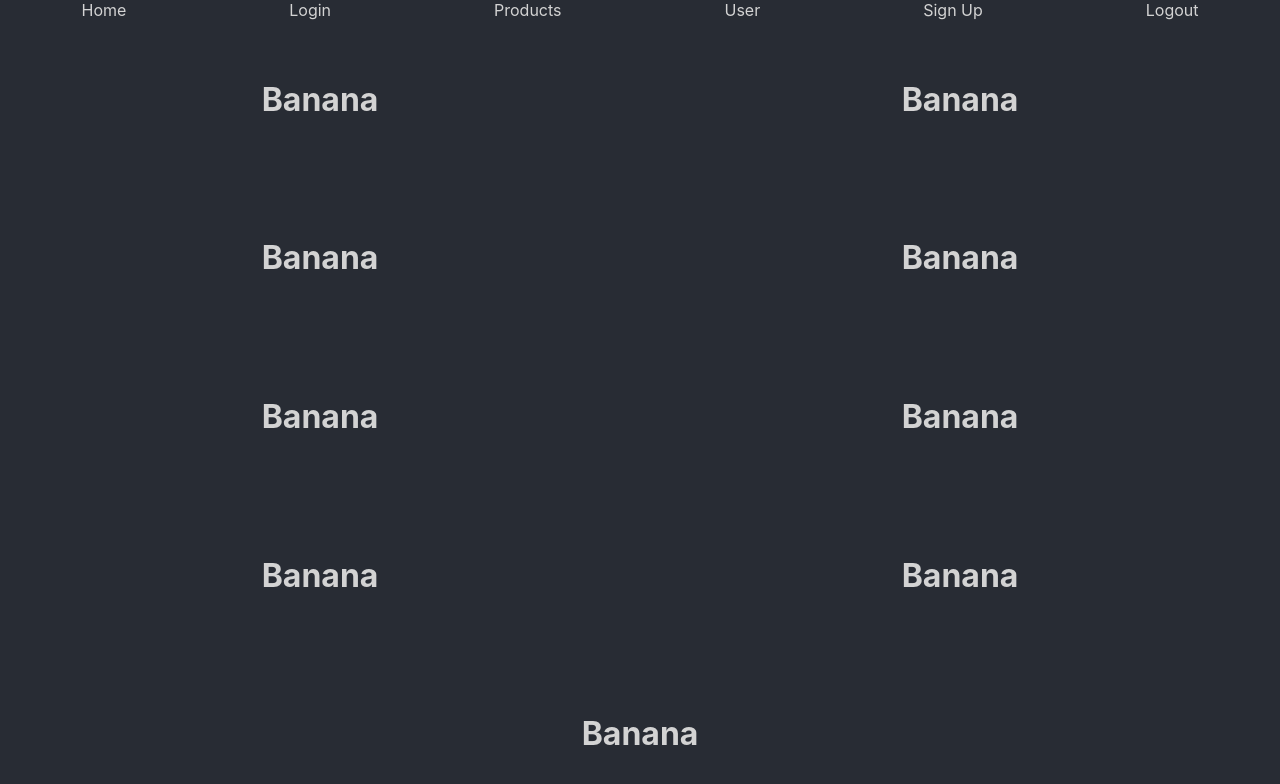
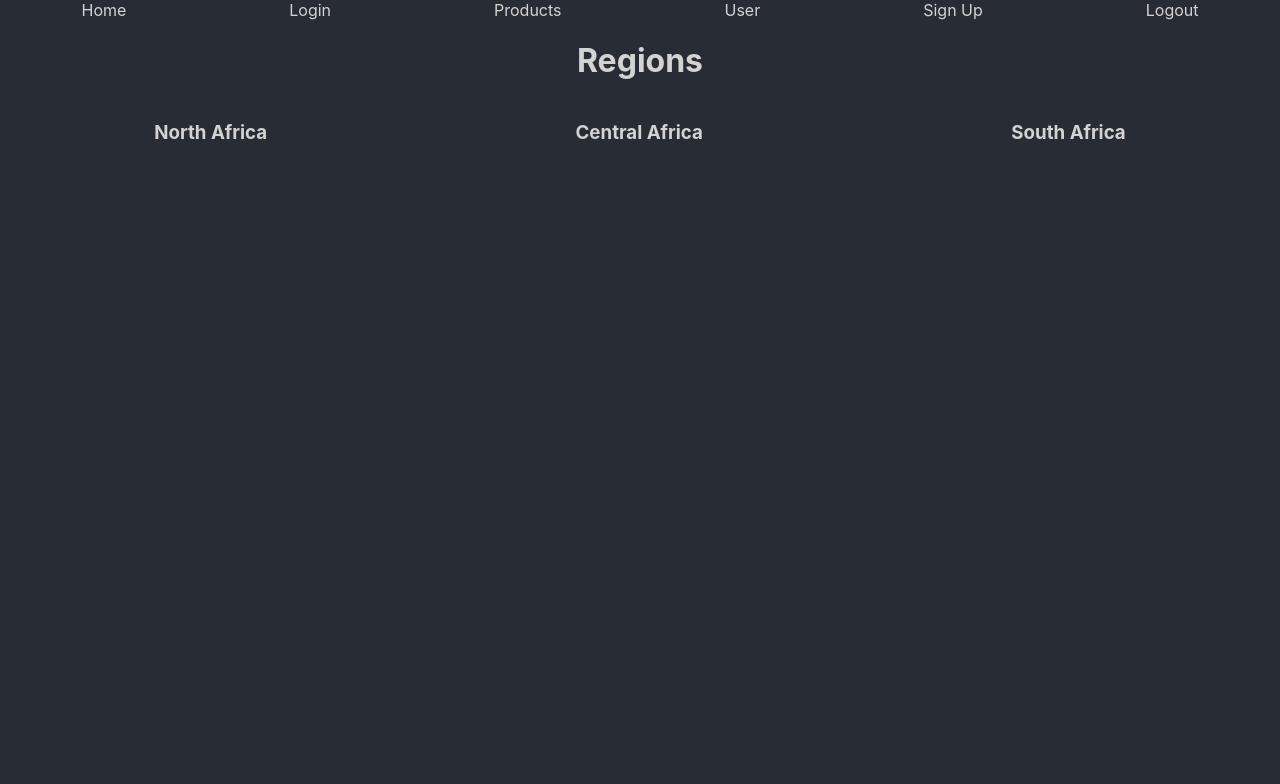
Before and after one commit to Build-Week-African-Marketplace-One/front-end, a React (Create React App) app: page /products in a window 1280 px wide. Shown: the top 784 px of the page. Built offline with nearby package versions, Linux system fonts and the light colour scheme.

Commit message:
Add locations breakdown on product page

```diff
--- a/src/components/NewProduct.js
+++ b/src/components/NewProduct.js
@@ -58,7 +58,6 @@
           productPrice: formValues.productPrice,
           location: formValues.location
         }
-
         postNewProduct(newProduct);
     }
 
--- a/src/components/Products.js
+++ b/src/components/Products.js
@@ -2,12 +2,17 @@
 import { pricesInitialValues } from "../initialValues/InitialValues";
 import axios from "axios";
 import Product from "./Product";
-
+import {productArray} from "../initialValues/InitialValues";
 import "../styles/Products.css";
+import ProductInfo from "./ProductInfo";
 
 
 export default function Products() {
-    const [prices, setPrices] = useState(pricesInitialValues);
+    const [prices, setPrices] = useState(productArray);
+    const [isNorthToggled, setIsNorthToggled] = useState(false)
+    const [isCentralToggled, setIsCentralToggled] = useState(false)
+    const [isSouthToggled, setIsSouthToggled] = useState(false)
+
     console.log(prices)
     useEffect(() => {
         axios.get("https://")
@@ -19,14 +24,56 @@
             })
     }, []);
 
+    const onClickNorth = evt => {
+        setIsNorthToggled(!isNorthToggled);
+        setIsCentralToggled(false);
+        setIsSouthToggled(false);
+    }
+    const onClickCentral = evt => {
+        setIsCentralToggled(!isCentralToggled);
+        setIsNorthToggled(false);
+        setIsSouthToggled(false);
+
+    }
+    const onClickSouth = evt => {
+        setIsSouthToggled(!isSouthToggled);
+        setIsNorthToggled(false);
+        setIsCentralToggled(false);
+    }
+
+
 
     return(
         <div className="products-container">
-            {
+            <div className="regions">
+                <h1>Regions</h1>
+                <div className="locations">
+                    <h3 onClick={onClickNorth}>North Africa</h3>
+                    <h3 onClick={onClickCentral}>Central Africa</h3>
+                    <h3 onClick={onClickSouth}>South Africa</h3>
+                </div>
+
+            </div>
+            <div className="products-map">
+            {   isNorthToggled &&
                 prices.map((price, i) => {
-                    return <Product key={i} price={price}  />
+                    return  (price.location === "North Africa") &&  <Product key={i} price={price}  />
+
                 })
             }
+            {   isCentralToggled &&
+                prices.map((price, i) => {
+                    return  (price.location === "Central Africa") &&  <Product key={i} price={price}  />
+
+                })
+            }
+            {   isSouthToggled &&
+                prices.map((price, i) => {
+                    return  (price.location === "South Africa") &&  <Product key={i} price={price}  />
+
+                })
+            }
+            </div>
         </div>
     )
 
--- a/src/components/SignUp.js
+++ b/src/components/SignUp.js
@@ -13,7 +13,7 @@
 
 
     const postNewUser = newUser => {
-        axios.post("https://")
+        axios.post("https://", newUser)
              .then(res => {
                 setFormValues(signupInitialValues);
              })
@@ -43,7 +43,6 @@
             ...formValues,
             [evt.target.name]: evt.target.value
         });
-        console.log(formValues);
     };
 
     const formSubmit = () => {
--- a/src/initialValues/InitialValues.js
+++ b/src/initialValues/InitialValues.js
@@ -136,3 +136,106 @@
   productPrice: '',
   location: ''
 }
+
+export const productArray = [
+{
+    productName: "Banana",
+    productPrice: "$10",
+    location: 'North Africa',
+    productDescription: "Lorem ipsum dolor sit amet, consectetur adipiscing elit, sed do eiusmod" +
+        " tempor incididunt ut labore et dolore magna aliqua. Ut enim ad minim veniam, quis nostrud" +
+        " exercitation ullamco laboris nisi ut aliquip ex ea commodo consequat. Duis aute irure dolor" +
+        " in reprehenderit in voluptate velit esse cillum dolore eu fugiat nulla pariatur. Excepteur sint" +
+        " occaecat cupidatat non proident, sunt in culpa qui officia deserunt mollit anim id est laborum."
+},
+
+{
+    productName: "Banana",
+    productPrice: "$10",
+    location: 'South Africa',
+    productDescription: "Lorem ipsum dolor sit amet, consectetur adipiscing elit, sed do eiusmod" +
+        " tempor incididunt ut labore et dolore magna aliqua. Ut enim ad minim veniam, quis nostrud" +
+        " exercitation ullamco laboris nisi ut aliquip ex ea commodo consequat. Duis aute irure dolor" +
+        " in reprehenderit in voluptate velit esse cillum dolore eu fugiat nulla pariatur. Excepteur sint" +
+        " occaecat cupidatat non proident, sunt in culpa qui officia deserunt mollit anim id est laborum."
+},
+
+{
+    productName: "Banana",
+    productPrice: "$10",
+    location: 'Central Africa',
+    productDescription: "Lorem ipsum dolor sit amet, consectetur adipiscing elit, sed do eiusmod" +
+        " tempor incididunt ut labore et dolore magna aliqua. Ut enim ad minim veniam, quis nostrud" +
+        " exercitation ullamco laboris nisi ut aliquip ex ea commodo consequat. Duis aute irure dolor" +
+        " in reprehenderit in voluptate velit esse cillum dolore eu fugiat nulla pariatur. Excepteur sint" +
+        " occaecat cupidatat non proident, sunt in culpa qui officia deserunt mollit anim id est laborum."
+},
+
+{
+    productName: "Banana",
+    productPrice: "$10",
+    location: 'South Africa',
+    productDescription: "Lorem ipsum dolor sit amet, consectetur adipiscing elit, sed do eiusmod" +
+        " tempor incididunt ut labore et dolore magna aliqua. Ut enim ad minim veniam, quis nostrud" +
+        " exercitation ullamco laboris nisi ut aliquip ex ea commodo consequat. Duis aute irure dolor" +
+        " in reprehenderit in voluptate velit esse cillum dolore eu fugiat nulla pariatur. Excepteur sint" +
+        " occaecat cupidatat non proident, sunt in culpa qui officia deserunt mollit anim id est laborum."
+},
+
+{
+    productName: "Banana",
+    productPrice: "$10",
+    location: 'Central Africa',
+    productDescription: "Lorem ipsum dolor sit amet, consectetur adipiscing elit, sed do eiusmod" +
+        " tempor incididunt ut labore et dolore magna aliqua. Ut enim ad minim veniam, quis nostrud" +
+        " exercitation ullamco laboris nisi ut aliquip ex ea commodo consequat. Duis aute irure dolor" +
+        " in reprehenderit in voluptate velit esse cillum dolore eu fugiat nulla pariatur. Excepteur sint" +
+        " occaecat cupidatat non proident, sunt in culpa qui officia deserunt mollit anim id est laborum."
+},
+
+{
+    productName: "Banana",
+    productPrice: "$10",
+    location: 'North Africa',
+    productDescription: "Lorem ipsum dolor sit amet, consectetur adipiscing elit, sed do eiusmod" +
+        " tempor incididunt ut labore et dolore magna aliqua. Ut enim ad minim veniam, quis nostrud" +
+        " exercitation ullamco laboris nisi ut aliquip ex ea commodo consequat. Duis aute irure dolor" +
+        " in reprehenderit in voluptate velit esse cillum dolore eu fugiat nulla pariatur. Excepteur sint" +
+        " occaecat cupidatat non proident, sunt in culpa qui officia deserunt mollit anim id est laborum."
+},
+
+{
+    productName: "Banana",
+    productPrice: "$10",
+    location: 'Central Africa',
+    productDescription: "Lorem ipsum dolor sit amet, consectetur adipiscing elit, sed do eiusmod" +
+        " tempor incididunt ut labore et dolore magna aliqua. Ut enim ad minim veniam, quis nostrud" +
+        " exercitation ullamco laboris nisi ut aliquip ex ea commodo consequat. Duis aute irure dolor" +
+        " in reprehenderit in voluptate velit esse cillum dolore eu fugiat nulla pariatur. Excepteur sint" +
+        " occaecat cupidatat non proident, sunt in culpa qui officia deserunt mollit anim id est laborum."
+},
+
+{
+    productName: "Banana",
+    productPrice: "$10",
+    location: 'South Africa',
+    productDescription: "Lorem ipsum dolor sit amet, consectetur adipiscing elit, sed do eiusmod" +
+        " tempor incididunt ut labore et dolore magna aliqua. Ut enim ad minim veniam, quis nostrud" +
+        " exercitation ullamco laboris nisi ut aliquip ex ea commodo consequat. Duis aute irure dolor" +
+        " in reprehenderit in voluptate velit esse cillum dolore eu fugiat nulla pariatur. Excepteur sint" +
+        " occaecat cupidatat non proident, sunt in culpa qui officia deserunt mollit anim id est laborum."
+},
+
+{
+    productName: "Banana",
+    productPrice: "$10",
+    location: 'Central Africa',
+    productDescription: "Lorem ipsum dolor sit amet, consectetur adipiscing elit, sed do eiusmod" +
+        " tempor incididunt ut labore et dolore magna aliqua. Ut enim ad minim veniam, quis nostrud" +
+        " exercitation ullamco laboris nisi ut aliquip ex ea commodo consequat. Duis aute irure dolor" +
+        " in reprehenderit in voluptate velit esse cillum dolore eu fugiat nulla pariatur. Excepteur sint" +
+        " occaecat cupidatat non proident, sunt in culpa qui officia deserunt mollit anim id est laborum."
+},
+
+
+]
--- a/src/styles/Products.css
+++ b/src/styles/Products.css
@@ -1,5 +1,13 @@
-.products-container {
+
+
+
+.products-map {
     display: flex;
     flex-wrap: wrap;
     justify-content: space-around;
 }
+
+.locations {
+    display: flex;
+    justify-content: space-around;
+}
```
Also changed, not shown: src/components/Product.js (+2 -5 lines).
